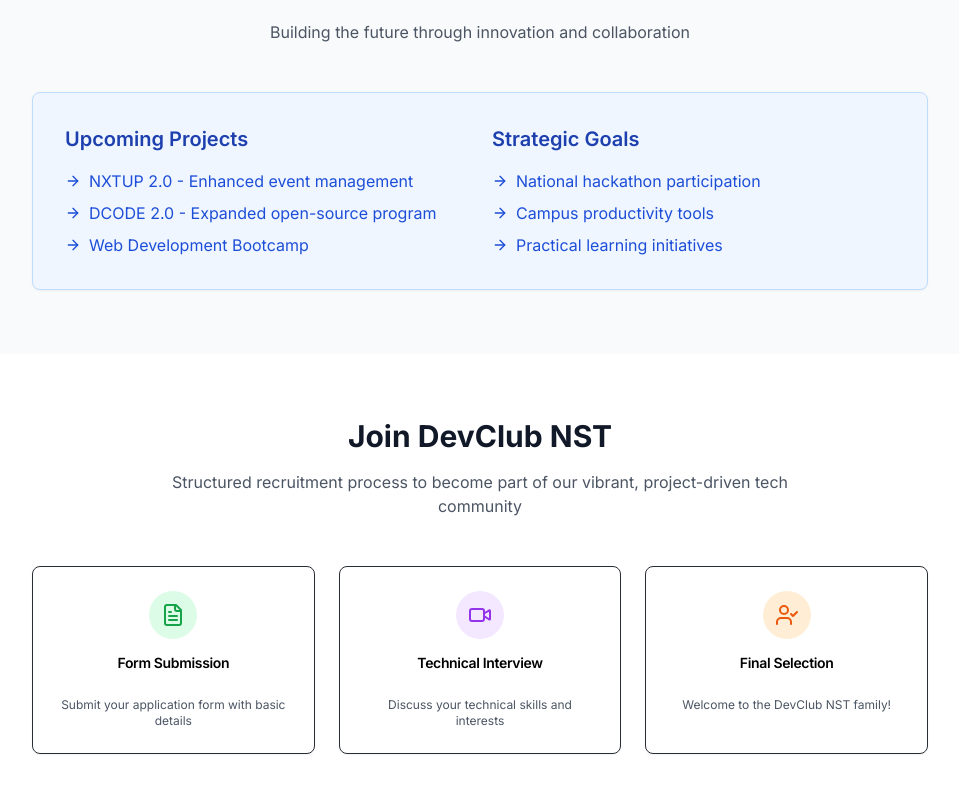
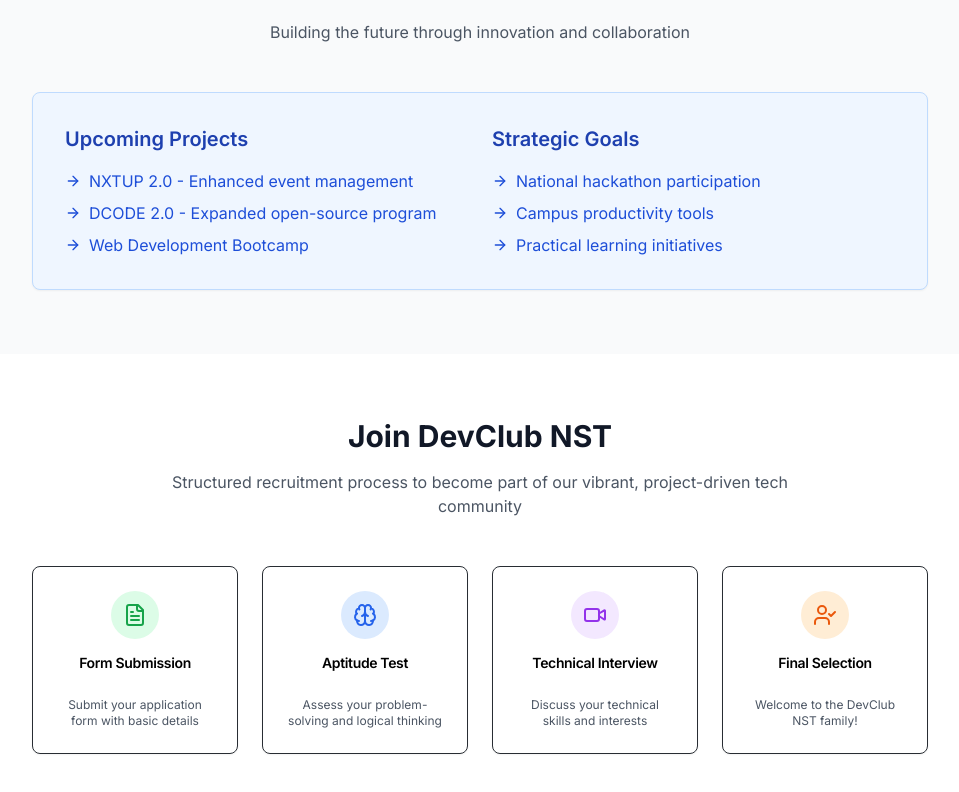
Before and after one commit to MerakiWorks-1/Project-01-NST, a React (Vite) app: page /dev in a window 1280 px wide. Shown: the part 2489-3281 px from the top of the page, without its empty margins (160-1119 px from the left). Built offline with nearby package versions, Linux system fonts and the light colour scheme.

Commit message:
aptitude added in devClub

```diff
--- a/src/pages/Clubs/DevClub.tsx
+++ b/src/pages/Clubs/DevClub.tsx
@@ -302,7 +302,7 @@
           </div>
 
           <div className="max-w-4xl mx-auto">
-            <div className="grid md:grid-cols-3 gap-6">
+            <div className="grid md:grid-cols-4 gap-6">
               <Card className="text-center hover:shadow-lg transition-shadow bg-transparent">
                 <CardHeader>
                   <div className="w-12 h-12 bg-green-100 rounded-full flex items-center justify-center mx-auto mb-2">
@@ -312,6 +312,18 @@
                 </CardHeader>
                 <CardContent>
                   <p className="text-xs text-gray-600">Submit your application form with basic details</p>
+                </CardContent>
+              </Card>
+
+              <Card className="text-center hover:shadow-lg transition-shadow bg-transparent">
+                <CardHeader>
+                  <div className="w-12 h-12 bg-blue-100 rounded-full flex items-center justify-center mx-auto mb-2">
+                    <Brain className="w-6 h-6 text-blue-600" />
+                  </div>
+                  <CardTitle className="text-sm text-black">Aptitude Test</CardTitle>
+                </CardHeader>
+                <CardContent>
+                  <p className="text-xs text-gray-600">Assess your problem-solving and logical thinking</p>
                 </CardContent>
               </Card>
 
```
